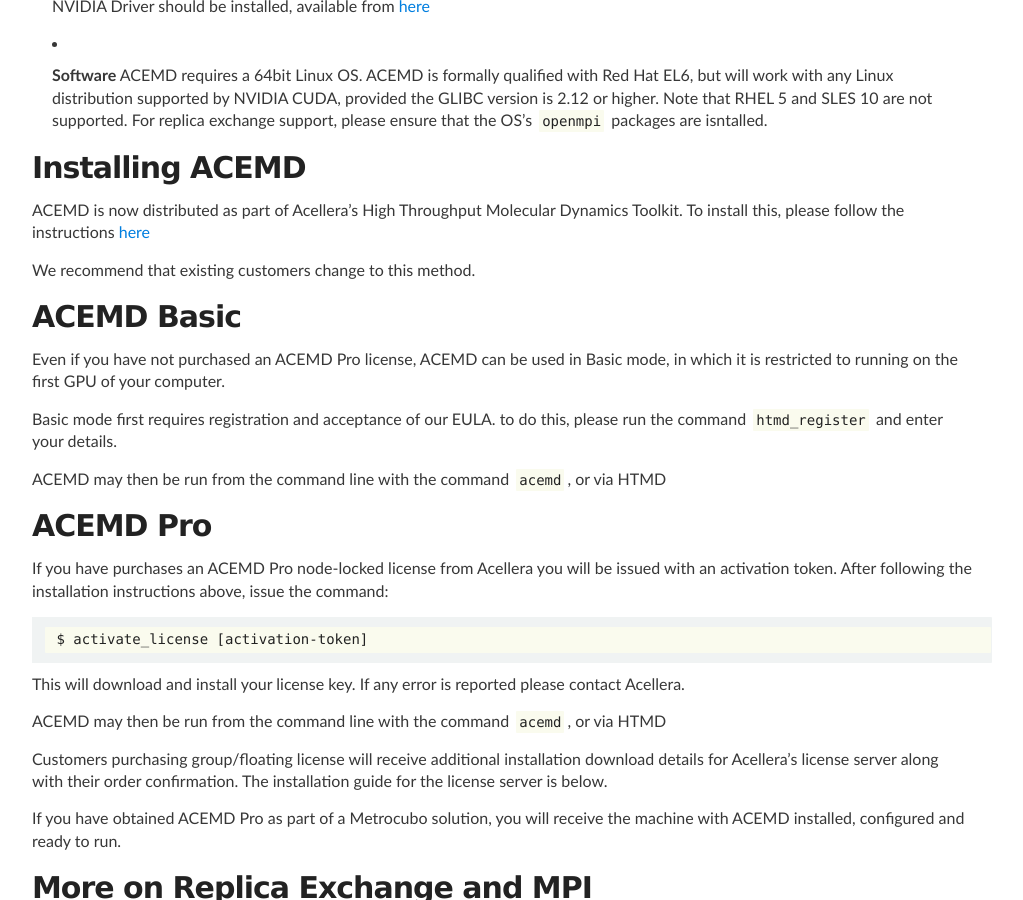
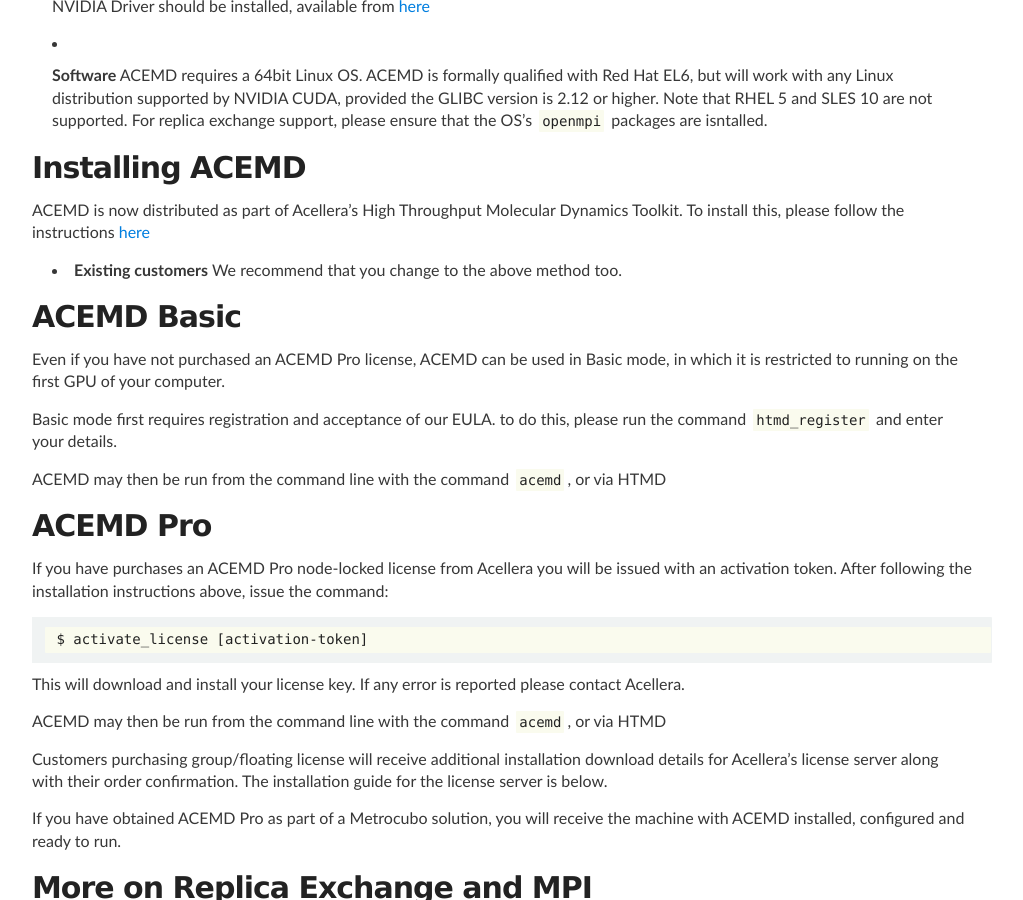
Before and after one commit to Acellera/docs.acellera.com, a Jekyll site: the page built from acemd/install/index.md, in a window 1280 px wide and 900 px high, scrolled down 302 px. Shown: the whole window, without its empty margins (138-1161 px from the left). Built offline with Jekyll 4.4.1, drawn with Linux system fonts in a browser that asks for light colours.

Commit message:
embolden note in acemd isntall

```diff
--- a/acemd/install/index.md
+++ b/acemd/install/index.md
@@ -15,7 +15,7 @@
 
 ACEMD is now distributed as part of Acellera's High Throughput Molecular Dynamics Toolkit. To install this, please follow the instructions [here](https://www.htmd.org/academic-download.html)
 
-We recommend that existing customers change to this method.
+* __Existing customers__ We recommend that you change to the above method too.
 
 # ACEMD Basic
 
```
